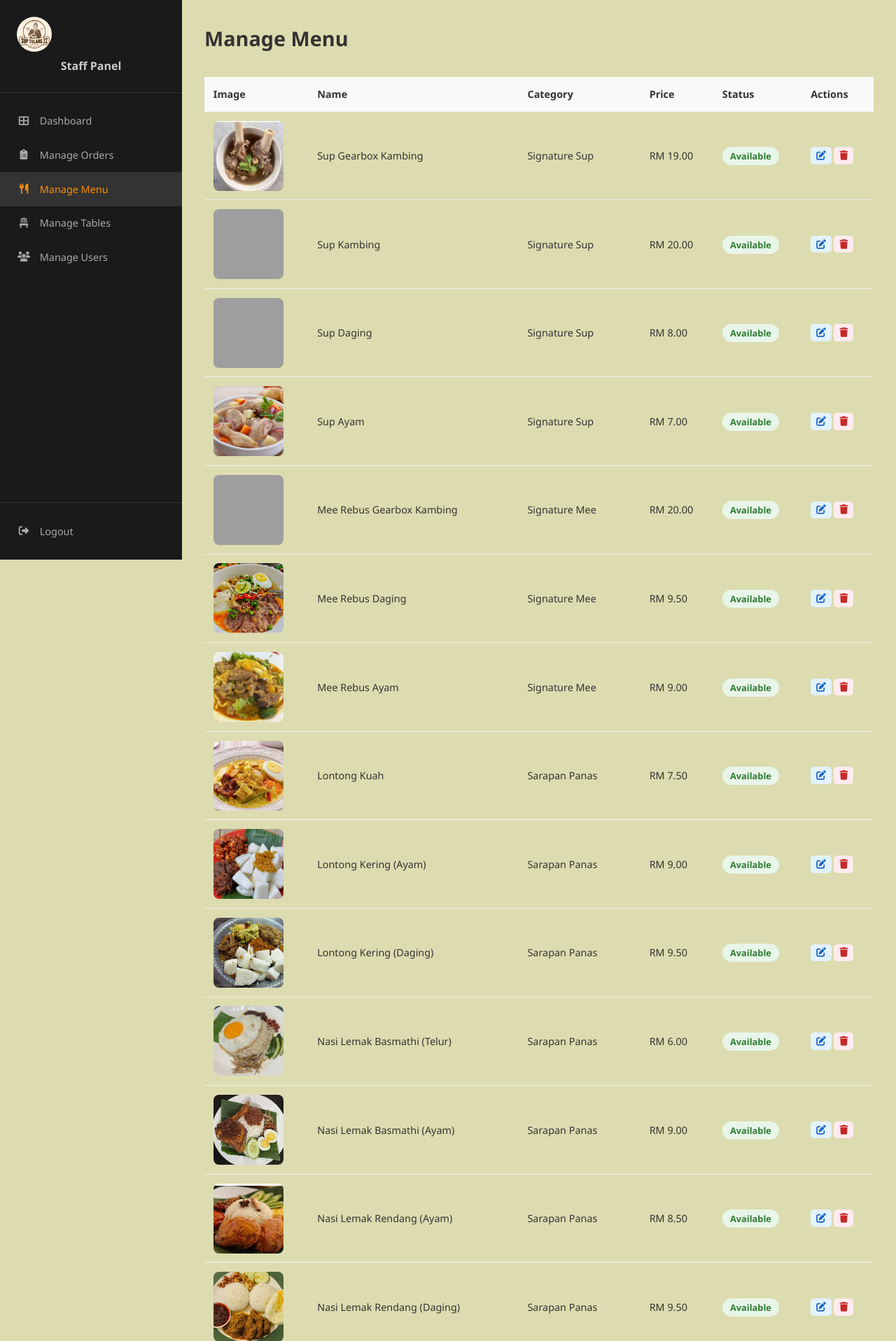
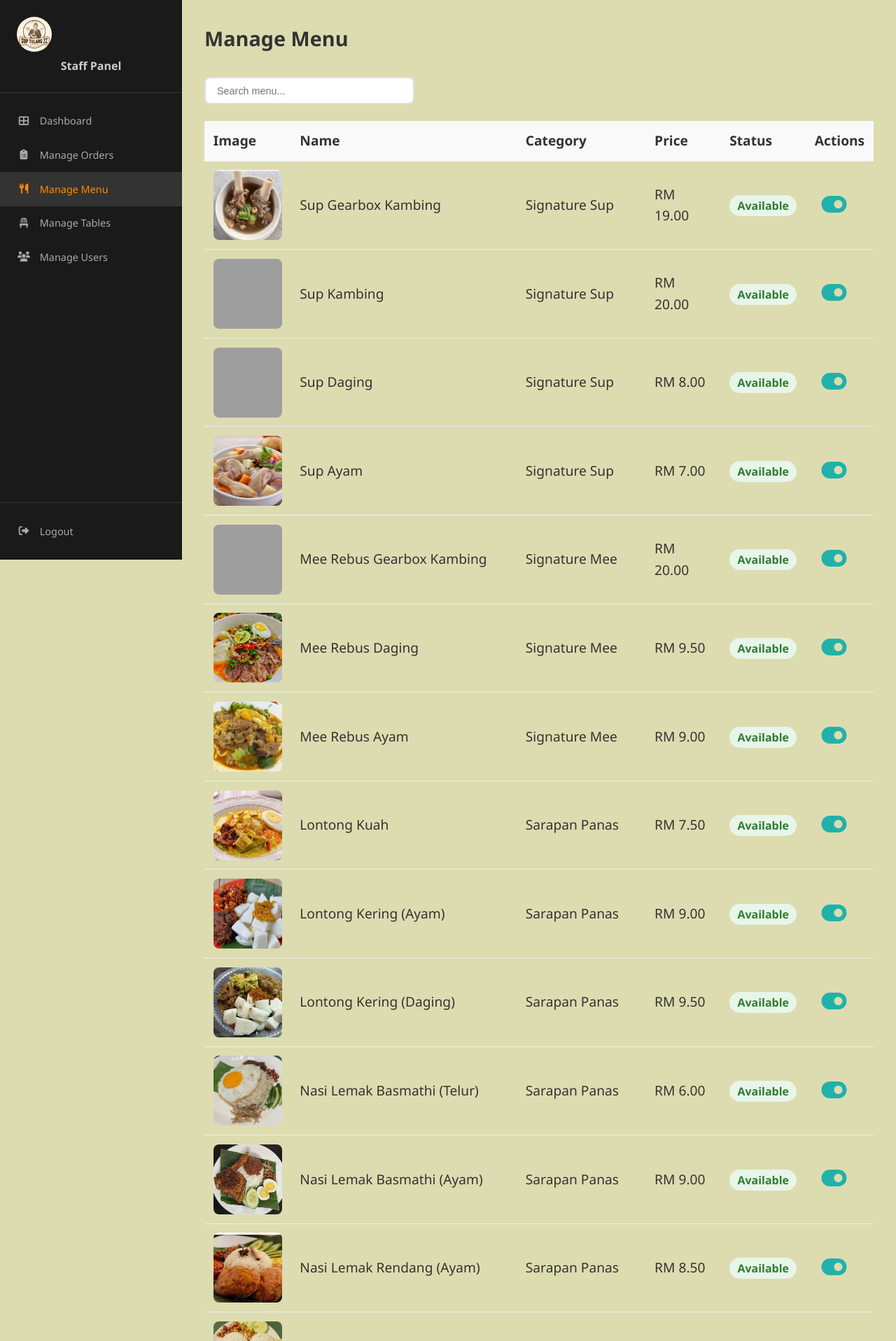
Before and after one commit to WCloo026/Web_App_Dev-MiniProject, a PHP site: page /pages/staff/manage-menu.php in a window 1280 px wide. Shown: the top 1917 px of the page at 70% size. Run offline with PHP 8.4, Linux system fonts and the light colour scheme; grey boxes are pictures that could not be loaded.

Commit message:
feat: Update Manage Menu with toggle status, search bar, and image size
- Replaced Edit/Delete buttons with toggle (Available/Out of Stock)
- Added search bar to search menu by name
- Increased menu image size from 50px to 70px
- Adjusted toggle button size to 2.0rem
- Updated table header font size for better readability

```diff
--- a/assets/css/staff.css
+++ b/assets/css/staff.css
@@ -210,7 +210,7 @@
     padding: 0.8rem;
     text-align: left;
     border-bottom: 1px solid #eee;
-    font-size: 0.9rem;
+    font-size: 1.2rem;
 }
 
 .staff-table th {
@@ -222,7 +222,7 @@
 .status-badge {
     padding: 0.25rem 0.7rem;
     border-radius: 15px;
-    font-size: 0.8rem;
+    font-size: 1.0rem;
     font-weight: 600;
 }
 
--- a/assets/css/style.css
+++ b/assets/css/style.css
@@ -1400,3 +1400,32 @@ img {
     gap: 0.5rem;
     margin-bottom: var(--spacing-lg);
 }
+
+/* Toggle Button */
+.btn-toggle {
+    padding: 0.3rem 0.6rem;
+    border: none;
+    border-radius: 20px;
+    cursor: pointer;
+    font-size: 2.0rem;
+    transition: all 0.3s ease;
+    background: transparent;
+}
+
+.btn-toggle.available {
+    color: #20B2AA;
+}
+
+.btn-toggle.available:hover {
+    color: #1A8F88;
+    transform: scale(1.15);
+}
+
+.btn-toggle.unavailable {
+    color: #DC3545;
+}
+
+.btn-toggle.unavailable:hover {
+    color: #C82333;
+    transform: scale(1.15);
+}
--- a/pages/staff/manage-menu.php
+++ b/pages/staff/manage-menu.php
@@ -35,6 +35,14 @@
                 <h1>Manage Menu</h1>
             </div>
 
+            <!-- Search Menu Bar -->
+            <div class="filter-bar">
+                <input type="text" id="menuSearch" placeholder="Search menu..." class="filter-input" style="width: 300px;">
+                <button id="searchClear" style="display: none; background: none; border: none; cursor: pointer; color: #999;">
+                    <i class="fas fa-times"></i>
+                </button>
+            </div>
+
             <div class="table-responsive">
                 <table class="staff-table">
                     <thead>
@@ -63,24 +71,70 @@
             document.getElementById('staffSidebar').classList.toggle('open');
         });
 
-        // Render menu table
+        // Render menu table with toggle
         const tbody = document.getElementById('menuTableBody');
         tbody.innerHTML = menuData.map((item, index) => {
-            const imgNum = index + 1; // item1.png, item2.png, ...
+            const imgNum = index + 1;
             return `
                 <tr>
-                    <td><img src="../../assets/images/menu-image/item${imgNum}.png" class="menu-thumb" alt="${item.name}" onerror="this.src='../../assets/images/menu-image/placeholder.png'"></td>
+                    <td><img src="../../assets/images/menu-image/item${imgNum}.png" class="menu-thumb" alt="${item.name}" onerror="this.style.display='none'"></td>
                     <td>${item.name}</td>
                     <td>${item.category.replace(/-/g, ' ').replace(/\b\w/g, c => c.toUpperCase())}</td>
                     <td>RM ${item.price.toFixed(2)}</td>
-                    <td><span class="status-badge available">Available</span></td>
+                    <td><span class="status-badge available" id="status-${item.id}">Available</span></td>
                     <td>
-                        <button class="btn-edit"><i class="fas fa-edit"></i></button>
-                        <button class="btn-delete"><i class="fas fa-trash"></i></button>
+                        <button class="btn-toggle available" id="btn-${item.id}" onclick="toggleStatus(${item.id})">
+                            <i class="fas fa-toggle-on"></i>
+                        </button>
                     </td>
                 </tr>
             `;
         }).join('');
+
+        // Toggle function
+        function toggleStatus(id) {
+            const badge = document.getElementById('status-' + id);
+            const btn = document.getElementById('btn-' + id);
+            const isAvailable = badge.classList.contains('available');
+
+            if (isAvailable) {
+                badge.classList.remove('available');
+                badge.classList.add('unavailable');
+                badge.textContent = 'Out of Stock';
+                btn.classList.remove('available');
+                btn.classList.add('unavailable');
+                btn.innerHTML = '<i class="fas fa-toggle-off"></i>';
+            } else {
+                badge.classList.remove('unavailable');
+                badge.classList.add('available');
+                badge.textContent = 'Available';
+                btn.classList.remove('unavailable');
+                btn.classList.add('available');
+                btn.innerHTML = '<i class="fas fa-toggle-on"></i>';
+            }
+        }
+
+        // Search functionality
+        const searchInput = document.getElementById('menuSearch');
+        const searchClear = document.getElementById('searchClear');
+
+        searchInput.addEventListener('input', function() {
+            const query = this.value.trim().toLowerCase();
+            searchClear.style.display = query ? 'block' : 'none';
+
+            const rows = tbody.querySelectorAll('tr');
+            rows.forEach(row => {
+                const name = row.cells[1].textContent.toLowerCase();
+                const category = row.cells[2].textContent.toLowerCase();
+                row.style.display = (name.includes(query) || category.includes(query)) ? '' : 'none';
+            });
+        });
+
+        searchClear.addEventListener('click', function() {
+            searchInput.value = '';
+            this.style.display = 'none';
+            tbody.querySelectorAll('tr').forEach(row => row.style.display = '');
+        });
     </script>
 </body>
 </html>
```
